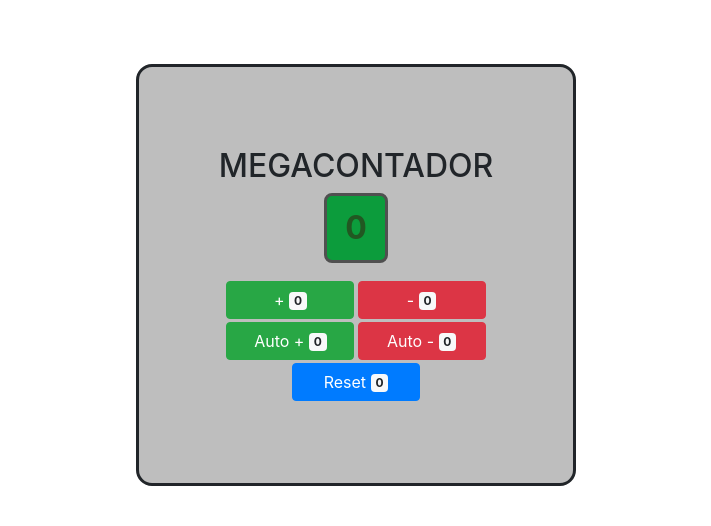
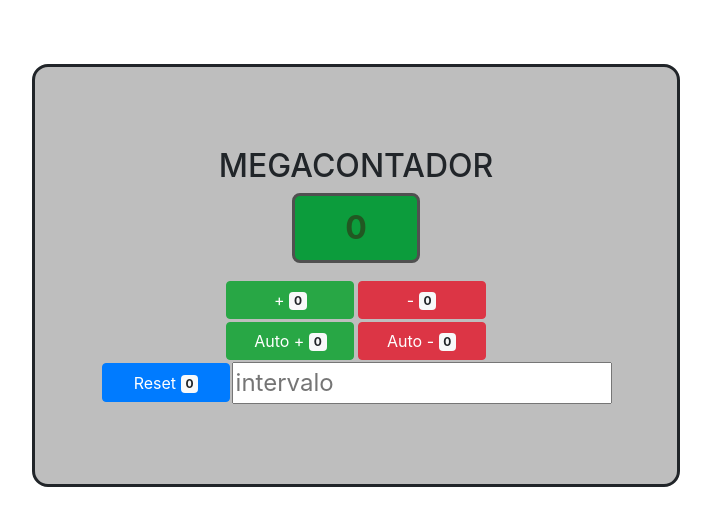
Before and after one commit to TwilightPhoenyx/megacontador, a React (Create React App) app: page / in a window 1280 px wide. Shown: the top 526 px of the page, without its empty margins (284-995 px from the left). Built offline with nearby package versions, Linux system fonts and the light colour scheme.

Commit message:
Added imput to receive interval to use in autocount

```diff
--- a/src/App.css
+++ b/src/App.css
@@ -26,7 +26,7 @@
   border: solid;
   border-radius: 0.5rem;
   border-width: 0.2rem;
-  width: 4rem;
+  width: 8rem;
   padding: 0.5rem;
   background-color: rgb(12, 156, 60);
   color:rgb(34, 87, 34);
--- a/src/App.js
+++ b/src/App.js
@@ -7,6 +7,7 @@ function App(){
   let [autoInc, setAutoInc] = useState(false); //para controlar q el useEfect no se inice al inicio
   let [autoDec, setAutoDec] = useState(false); //para controlar q el useEfect no se inice al inicio
   let [autoValue, setAutoValue] = useState(1);
+  let [autoValueInterval, setAutoValueInterval] = useState(1); //para controlar el intervalo del auto
 
   function addition(){
     setCurrentValue(currentValue + 1);
@@ -16,16 +17,25 @@ function App(){
     setCurrentValue(currentValue - 1);
   };
 
+  function handlerInsertInterval(event){
+    const valueImputed = parseInt(event.target.value);
+    if (isNaN(valueImputed) === true)
+     {
+      event.target.value = "";
+    } else
+      setAutoValueInterval(valueImputed);
+  };
+
   function autoIncrement(){ //Handler del autoInc.
     setAutoDec(false); //Cambio el autoDec a false, para detener la cuenta automatica negativa
     setAutoInc(!autoInc); //Cambia el valor de autoInc, para activarlo si esta detenido y viceversa
-    setAutoValue(1);  //Cambia el valor de autoVale
+    setAutoValue(autoValueInterval);  //Cambia el valor de autoValue a 1 para sumarlo en la funcion autoCount
   };
 
   function autoDecrement(){ //Handler de autoDec.
-    setAutoInc(false);
-    setAutoDec(!autoDec);
-    setAutoValue(-1);
+    setAutoInc(false); //Cambio el autoInc a false, para detener la cuenta automatica
+    setAutoDec(!autoDec); //Cambia el valor de autoDec, para activarlo si esta detenido y viceversa
+    setAutoValue(-autoValueInterval); //Cambia el valor de autoValue a -1 para sumarlo en la funcion autoCount
   };
 
   function autoCount(){ //Funcion que se ejecutara con el useEffect
@@ -36,6 +46,7 @@ function App(){
     setCurrentValue(0);
     setAutoInc (false);
     setAutoDec (false);
+    setAutoValueInterval (1);
   };
 
   useEffect (
@@ -71,6 +82,7 @@ function App(){
             </div>
             <div className="row">
                 <Button text="Reset " operation={reset}></Button>
+                <input type="text" placeholder="intervalo" onInput={handlerInsertInterval}></input>
             </div>
     </div>
   );
```
